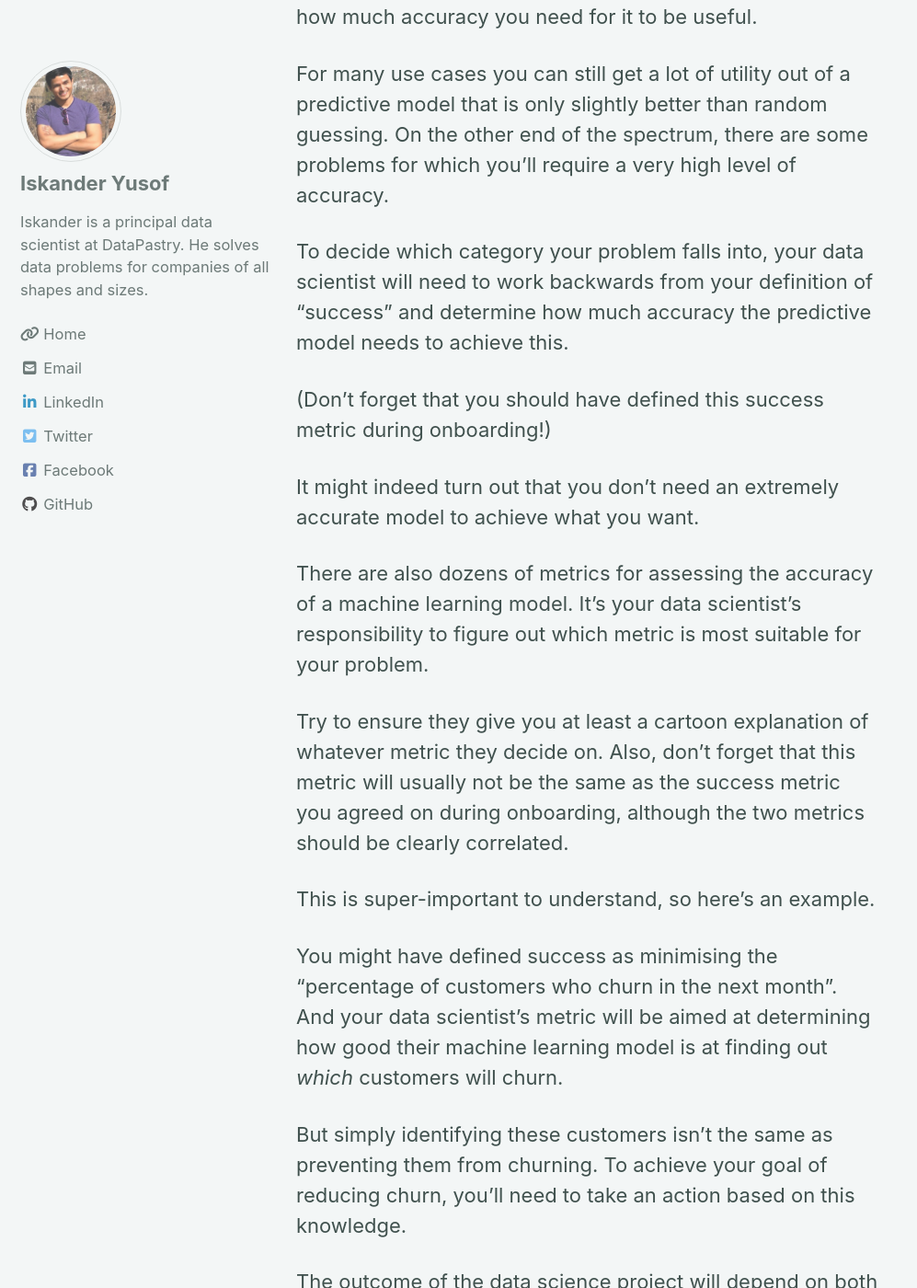
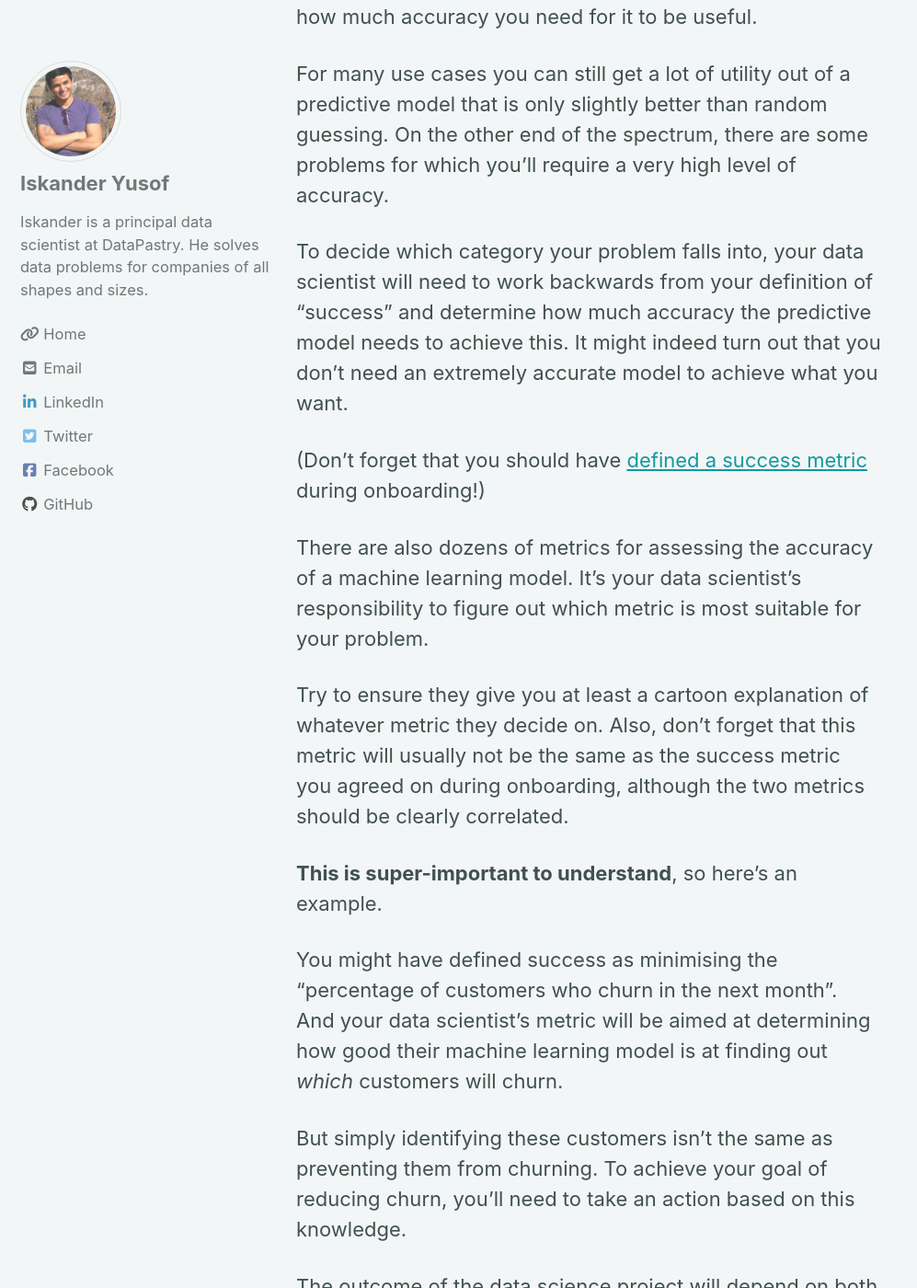
Before and after one commit to datapastry/datapastry.github.io, a Jekyll site: the page built from _posts/2019-08-08-what-your-data-scientist-should-be-doing.md, in a window 1280 px wide and 1400 px high, scrolled down 4956 px. Shown: the whole window at 92% size, without its empty margins (0-997 px from the left). Built offline with Jekyll 4.4.1, drawn with Linux system fonts in a browser that asks for light colours; cached includes are drawn as plain includes; nearby versions of some CDN libraries; some of the changed text lies outside the part shown.

```diff
--- a/_posts/2019-08-08-what-your-data-scientist-should-be-doing.md
+++ b/_posts/2019-08-08-what-your-data-scientist-should-be-doing.md
@@ -78,17 +78,15 @@ Most likely the model won’t be perfectly accurate with its predictions, so you
 
 For many use cases you can still get a lot of utility out of a predictive model that is only slightly better than random guessing. On the other end of the spectrum, there are some problems for which you’ll require a very high level of accuracy.
 
-To decide which category your problem falls into, your data scientist will need to work backwards from your definition of “success” and determine how much accuracy the predictive model needs to achieve this.
+To decide which category your problem falls into, your data scientist will need to work backwards from your definition of “success” and determine how much accuracy the predictive model needs to achieve this. It might indeed turn out that you don’t need an extremely accurate model to achieve what you want.
 
-(Don’t forget that you should have defined this success metric during onboarding!)
-
-It might indeed turn out that you don’t need an extremely accurate model to achieve what you want.
+(Don’t forget that you should have [defined a success metric]({{ site.baseurl }}{% post_url 2019-08-07-get-the-most-value-from-your-data-scientist %}#success-metrics) during onboarding!)
 
 There are also dozens of metrics for assessing the accuracy of a machine learning model. It’s your data scientist’s responsibility to figure out which metric is most suitable for your problem.
 
 Try to ensure they give you at least a cartoon explanation of whatever metric they decide on. Also, don’t forget that this metric will usually not be the same as the success metric you agreed on during onboarding, although the two metrics should be clearly correlated.
 
-This is super-important to understand, so here’s an example.
+**This is super-important to understand**, so here’s an example.
 
 You might have defined success as minimising the “percentage of customers who churn in the next month”. And your data scientist’s metric will be aimed at determining how good their machine learning model is at finding out _which_ customers will churn.
 
```
Also changed, not shown: other parts of _posts/2019-08-08-what-your-data-scientist-should-be-doing.md (+6 -8 lines), _posts/2019-08-07-get-the-most-value-from-your-data-scientist.md (+8 -8 lines), _posts/2019-08-09-how-to-successfully-deliver-a-data-science-project.md (+15 -7 lines).
